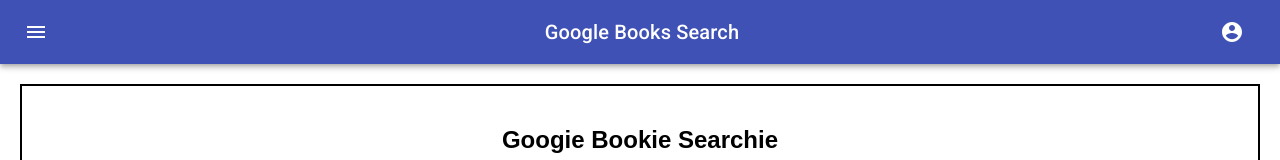
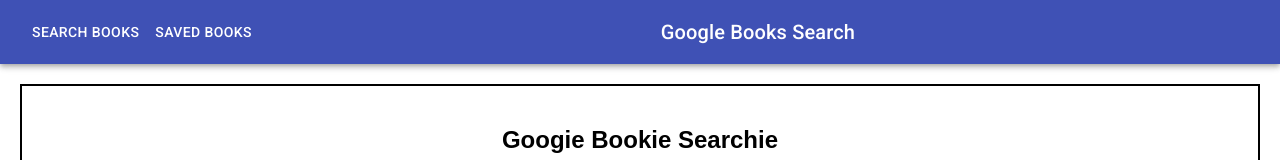
Before and after one commit to kdkleven/googie-bookie-searchie, a React (Create React App) app in the folder client/: page / in a window 1280 px wide. Shown: the top 160 px of the page. Built offline with nearby package versions, Linux system fonts and the light colour scheme.

Commit message:
Updated header

```diff
--- a/client/src/components/Header/index.js
+++ b/client/src/components/Header/index.js
@@ -2,16 +2,10 @@
 import { makeStyles } from '@material-ui/core/styles';
 import AppBar from '@material-ui/core/AppBar'
 import Toolbar from '@material-ui/core/Toolbar'
-import IconButton from '@material-ui/core/IconButton'
-import MenuIcon from '@material-ui/icons/Menu'
-import Menu from '@material-ui/core/Menu'
-import MenuItem from '@material-ui/core/MenuItem'
+import Link from '@material-ui/core/Link'
+import Button from '@material-ui/core/Button'
 import Typography from '@material-ui/core/Typography'
-import Button from '@material-ui/core/Button'
-import AccountCircle from '@material-ui/icons/AccountCircle';
-import Switch from '@material-ui/core/Switch';
-import FormControlLabel from '@material-ui/core/FormControlLabel';
-import FormGroup from '@material-ui/core/FormGroup';
+import { PlayCircleFilledWhite } from "@material-ui/icons";
 
 const useStyles = makeStyles((theme) => ({
   root: {
@@ -23,79 +17,29 @@
   title: {
     flexGrow: 1,
   },
+  headerButton: {
+    color: 'white'
+  }
 }));
 
 export default function Header() {
   const classes = useStyles()
-  // const [auth, setAuth] = React.useState(true);
-  const [anchorEl, setAnchorEl] = React.useState(null);
-  const open = Boolean(anchorEl);
-
-  // const handleChange = (event) => {
-  //   setAuth(event.target.checked);
-  // };
-
-  const handleMenu = (event) => {
-    setAnchorEl(event.currentTarget);
-  };
-
-  const handleClose = () => {
-    setAnchorEl(null);
-  };
+  const preventDefault = (event) => event.preventDefault()
 
   return (
     <div className={classes.root}>
-      {/* <FormGroup>
-        <FormControlLabel
-        control={<Switch checked={auth} onChange={handleChange} aria-label="login switch" />}
-          label={auth ? 'Logout' : 'Login'}
-          />
-      </FormGroup> */}
       <AppBar position="static">
         <Toolbar>
-          <IconButton edge="start" className={classes.menuButton} color="inherit" aria-label="menu">
-            <MenuIcon />
-            <Menu>
-              <MenuItem>Search</MenuItem>
-              <MenuItem>Saved</MenuItem>
-            </Menu>
-          </IconButton>
+          <Button href='/search' onClick={preventDefault} className={classes.headerButton}>
+            Search Books
+          </Button>
+          <Button href='/saved' onClick={preventDefault} className={classes.headerButton}>
+            Saved Books
+          </Button>
           <Typography variant="h6" className={classes.title}>
           Google Books Search
           </Typography>
-          {/* <Button color="inherit">Login</Button> */}
-          {/* {auth && ( */}
-            <div>
-              <IconButton
-                aria-label="account of current user"
-                aria-controls="menu-appbar"
-                aria-haspopup="true"
-                onClick={handleMenu}
-                color="inherit"
-              >
-                <AccountCircle />
-              </IconButton>
-              <Menu
-                id="menu-appbar"
-                anchorEl={anchorEl}
-                anchorOrigin={{
-                  vertical: 'top',
-                  horizontal: 'right',
-                }}
-                keepMounted
-                transformOrigin={{
-                  vertical: 'top',
-                  horizontal: 'right',
-                }}
-                open={open}
-                onClose={handleClose}
-              >
-                <MenuItem onClick={handleClose}>Profile</MenuItem>
-                <MenuItem onClick={handleClose}>My account</MenuItem>
-              </Menu>
-            </div>
-          {/* )} */}
-        </Toolbar>
+         </Toolbar>
       </AppBar>
     </div>
   )
```
